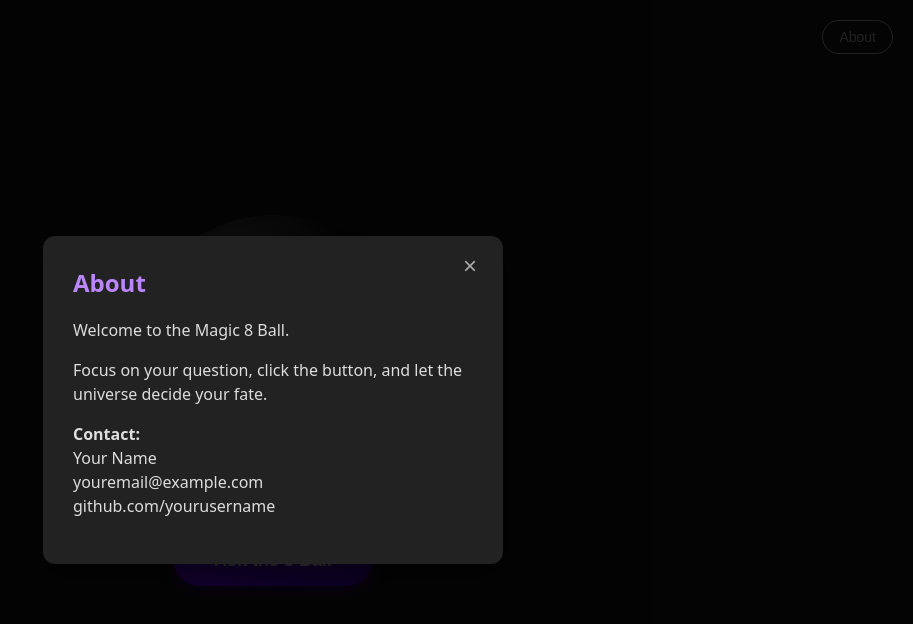
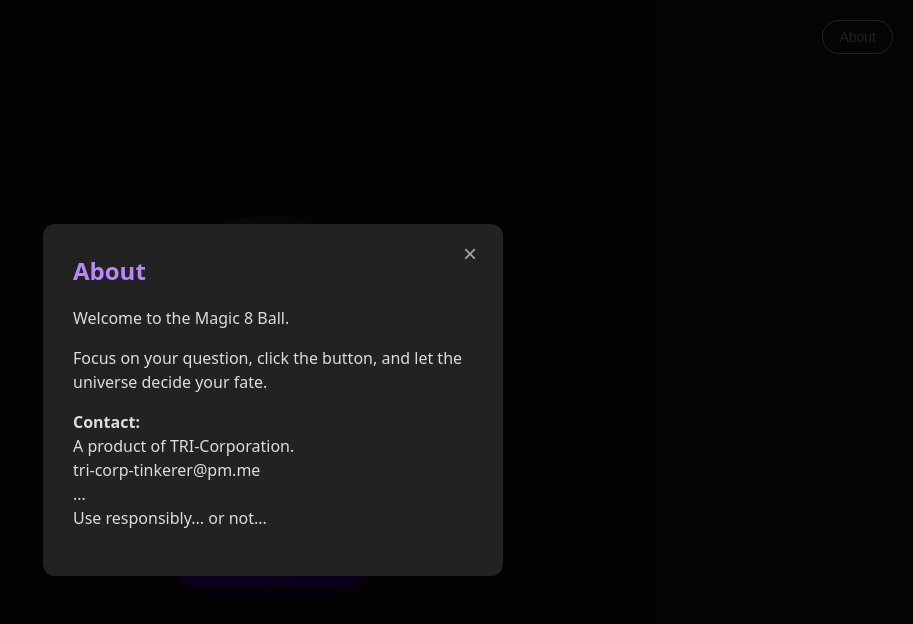
Before and after one commit to robot-nuns/Magic8Ball, a plain HTML site: page index.html in a window 1280 px wide. Both pictures are taken after a click on the button "About". Shown: the whole page, without its empty margins (367-1280 px from the left). Drawn offline with Linux system fonts and the light colour scheme.

Commit message:
Updated About

```diff
--- a/index.html
+++ b/index.html
@@ -240,10 +240,11 @@
             <p>Welcome to the Magic 8 Ball.</p>
             <p>Focus on your question, click the button, and let the universe decide your fate.</p>
             <p><strong>Contact:</strong><br>
-               Your Name<br>
-               youremail@example.com<br>
-               github.com/yourusername
-            </p>
+               A product of TRI-Corporation.<br>
+               tri-corp-tinkerer@pm.me<br>
+			   ...<br>
+			   Use responsibly... or not...
+			   </p>
         </div>
     </div>
 
```
